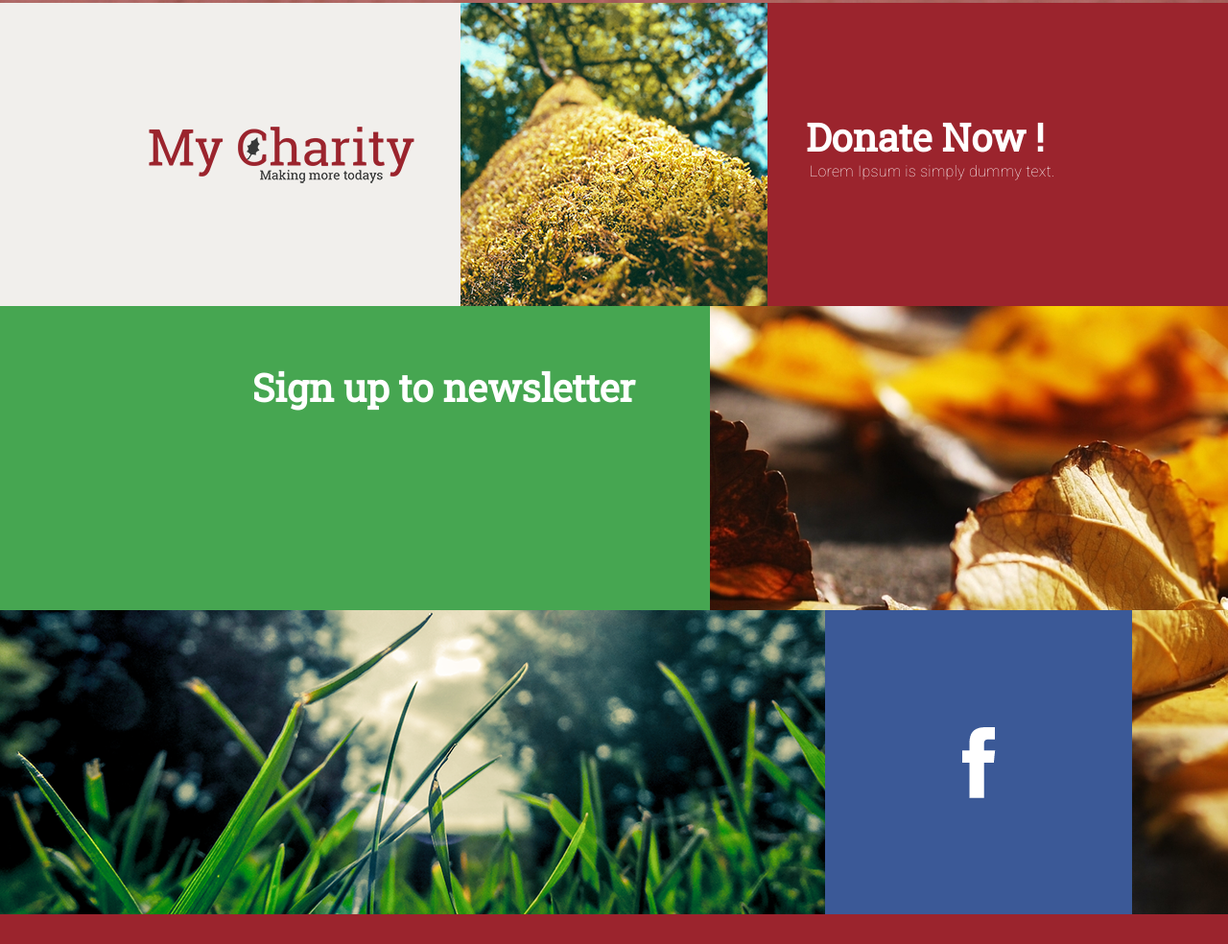
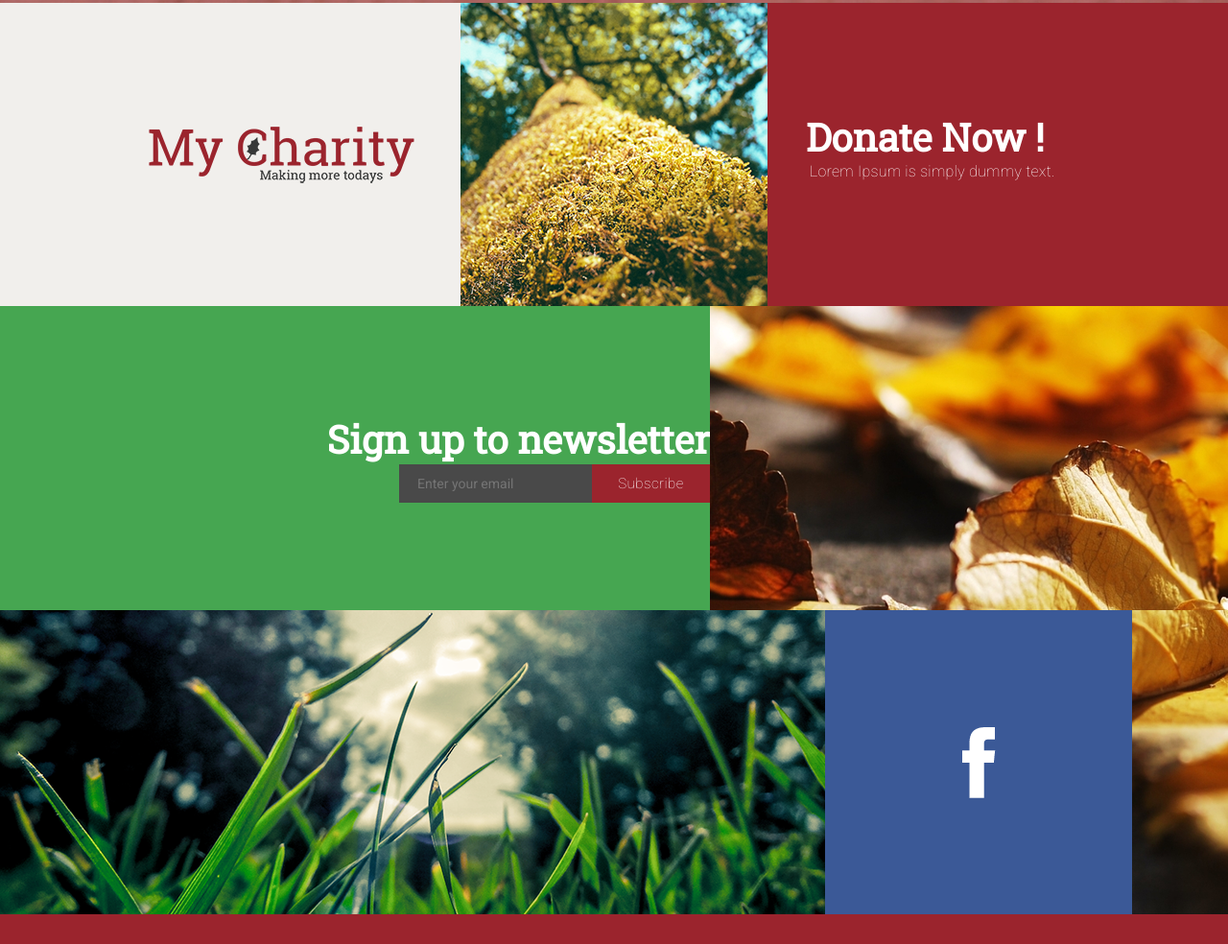
Before and after one commit to Rina-Shilkina/task_1.0, a plain HTML site: page index.html in a window 1280 px wide. Shown: the part 716-1700 px from the top of the page at 96% size. Drawn offline with nearby package versions, Linux system fonts and the light colour scheme.

Commit message:
Update desing footer, header, below_banner (little)

```diff
--- a/index.html
+++ b/index.html
@@ -19,7 +19,7 @@
 					<div class="header__menu">
 						<ul class="menu__item">
 							<li class="menu__list"><a class="menu__href menu__href-active" href="">home</a>
-							<li class="default "><a class="menu__href" href="">about us</a>
+							<li class="menu__list"><a class="menu__href" href="">about us</a>
 							<li class="menu__list"><a class="menu__href" href="">projects</a>
 							<li class="menu__list"><a class="menu__href" href="">blog</a>
 							<li class="menu__list"><a class="menu__href" href="">events</a>
@@ -63,9 +63,19 @@
 
 				<div class="bellow_banner__middle-block">
 					<div class="sign_up__content">
-						<p class="sign_up__text">Sign up to newsletter</p>
-						<div class="sign_up__form"></div>
+						<div class="sign-up__text-h1">Sign up to newsletter</div>
+
+						<div class="sign_up__form">
+							<div class="form__input-text">
+								<input type="text" placeholder="Enter your email">
+							</div>
+							<div class="form__button">
+								<input type="submit" value="Subscribe">
+							</div>
+						</div>
+
 					</div>
+
 					<img class="logo" src="images/below_banner/leaf-middle-right.png">
 				</div>
 
@@ -100,7 +110,7 @@
 				<div class="b-footer__top-block">
 					<div class="b-footer__menu-item">
 						<ul class="b-footer__menu">
-							<li class="b-footer__menu__list"><a class="b-footer__menu__href first" href="">Home</a>
+							<li class="b-footer__menu__list"><a class="b-footer__menu__href b-footer__menu__href-active" href="">Home</a>
 							<li class="b-footer__menu__list"><a class="b-footer__menu__href" href="">About us</a>
 							<li class="b-footer__menu__list"><a class="b-footer__menu__href" href="">Projects</a>
 							<li class="b-footer__menu__list"><a class="b-footer__menu__href" href="">Blog</a>
--- a/sass/style.scss
+++ b/sass/style.scss
@@ -131,7 +131,7 @@ body {
 .menu__list {
 	//padding: 0 19px 0 16px;
 	//padding: 7.5px 16px;
-	margin: 0 0px 0 4.2px;
+	margin: 0 3px 0 0;
 }
 
 
@@ -305,7 +305,6 @@ body {
 	margin: 0 0 0 40px;
 }
 
-
 .text__h1 {
 	font-family: $text_font_Roboto_Slab, serif;
 	font-size: 40px;
@@ -317,7 +316,6 @@ body {
 }
 
 .text__h2 {
-
     padding-left: 4px;
 
 	font-family: $text_font_Roboto;
@@ -326,7 +324,6 @@ body {
 	color:$color_text_bellow_banner;
 	line-height: 1.375;
 	letter-spacing: 0.25px;
-
 }
 
 .bellow_banner__middle-block {
@@ -338,20 +335,66 @@ body {
 	height: 317px;
 
 	background-color: $color_background_sign_up;
+
+	display: inline-flex;
+	flex-direction: column;
+	align-items: flex-end;
+	justify-content: center;
 }
 
-.bellow_banner__middle-block p:first-child {
+.sign-up__text-h1 {
 
 	font-family: $text_font_Roboto_Slab, serif;
 	font-size: 40px;
 	font-weight: bold;
 	color:$color_text_bellow_banner;
-	line-height: 0.55;
-	text-align: right;
+	//line-height: 0.55;
+}
 
-	margin: 74px 78px 0 0;
+.sign_up__form {
+	display: flex;
+	justify-content: flex-end;
+}
+
+.form__input-text input[type=text] {
+	width: 201px;
+	height: 40px;
+
+	border: none;
+	box-sizing: border-box;
+	outline: none;
+
+	padding-left: 19px;
+
+	background-color: $color-dark-gray-background;
+
+	font-size: 14px;
+	font-family: $text_font_Roboto;
+	color: $color-light-gray-text;
+	line-height: 1.571;
+}
+
+.form__button input[type=submit] {
+	width: 123px;
+	height: 40px;
+
+	outline: none;
+
+	border: none;
+
+	background-color: $color-light-red-button;
+
+	font-family: $text_font_Roboto, serif;
+	font-size: 15px;
+	font-weight: 100;
+	color: $color-main-text;
+	line-height: 1.375;
+	letter-spacing: 0.5px;
+
 
 }
+
+
 .bellow_banner__bottom-block {
 	display: flex;
 }
@@ -376,7 +419,7 @@ body {
 	width: 100%;
 }
 
-b-footer__content {
+.b-footer__content {
 	max-width: 1400px;
 
 	background-color: $color_footer;
@@ -385,7 +428,7 @@ b-footer__content {
 	flex-wrap: wrap;
 	justify-content: center;
 	flex-direction: column;
-	margin: 0 auto;
+	//margin: 0 auto;
 }
 
 
@@ -427,8 +470,12 @@ b-footer__content {
 	word-spacing: 1px;
 }
 
-.b-footer__menu__href .first {
-	color: green !important;
+.b-footer__menu__href-active {
+	color: $color-main-text;
+}
+
+.b-footer__menu__href:hover {
+	color: $color-main-text !important;
 }
 
 /*				-- средний блок --			*/
@@ -444,10 +491,10 @@ b-footer__content {
 	justify-content: space-between;
 }
 
-.b-footer__folow {
-	dispay: flex;
-	justify-content: flex start;
-}
+/*.b-footer__folow {
+	display: flex;
+	justify-content: flex-start;
+}*/
 
 .b-footer__folow-text {
 	margin-bottom: 13px;
```
Also changed, not shown: css/styles.css, 1 other file.
